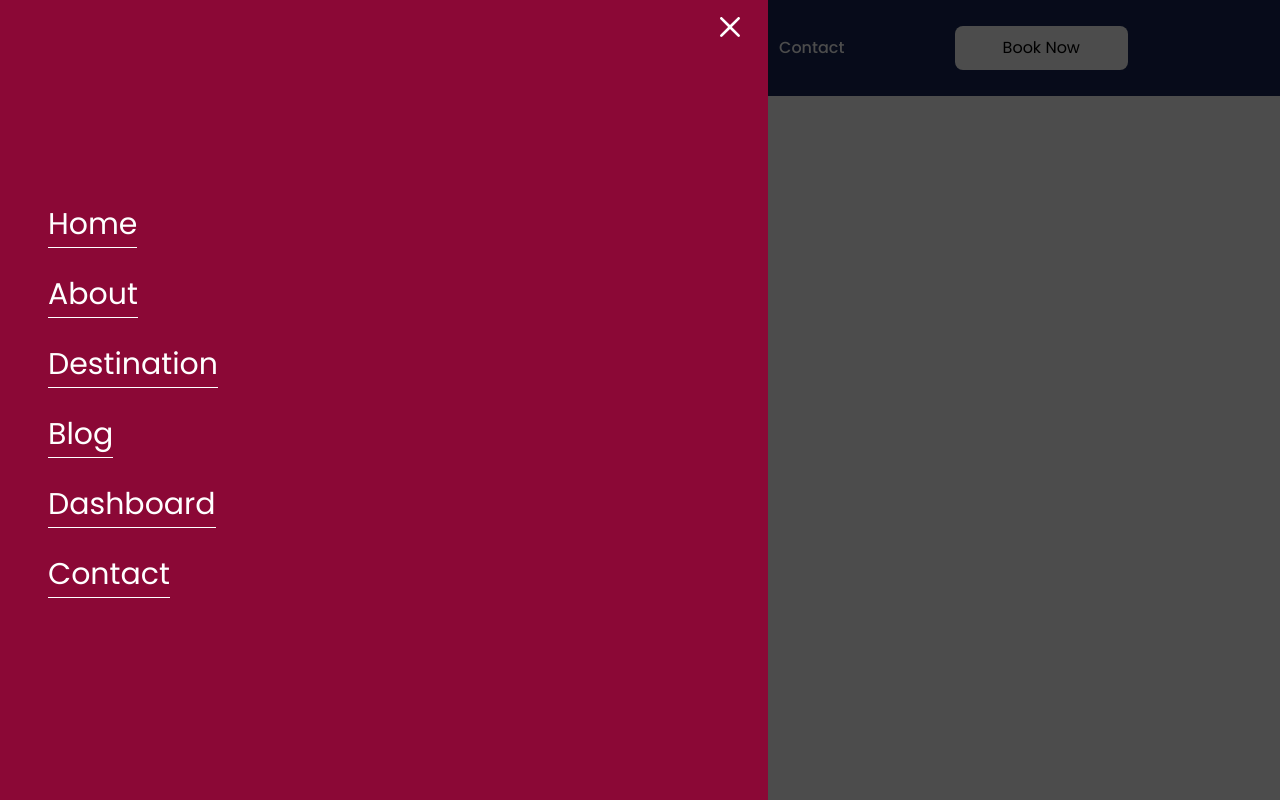
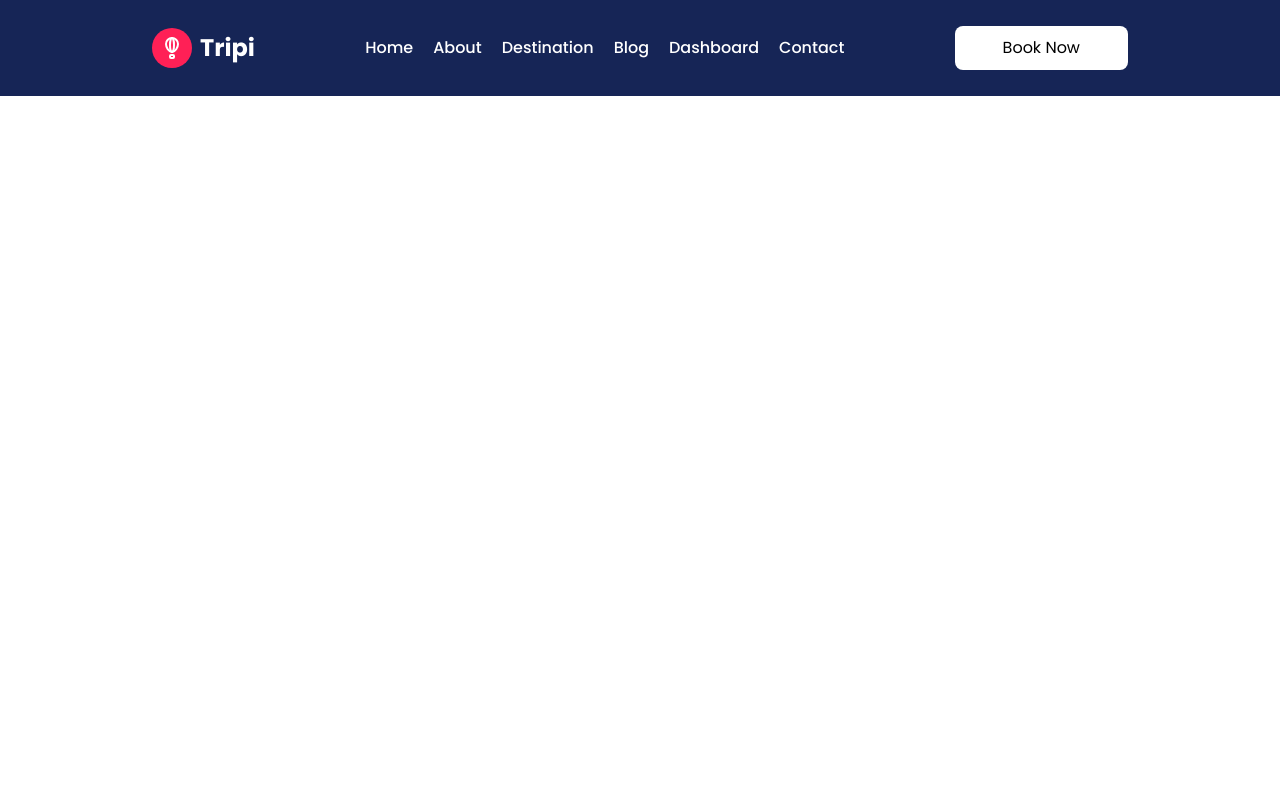
Before and after one commit to emmeiwhite/travel-exploration, a Next.js app: page / in a window 1280 px wide. Built offline with nearby package versions, Linux system fonts and the light colour scheme.

Commit message:
managinig state to toggle between components

```diff
--- a/components/Home/Navbar/MobileNav.tsx
+++ b/components/Home/Navbar/MobileNav.tsx
@@ -9,6 +9,8 @@ type MobileNavProps = {
 export default function MobileNav({ showNav, handleCloseNav }: MobileNavProps) {
   return (
     <div>
+      {showNav && (
+        <>
           {/* 1. layover */}
           <div className="fixed h-screen w-full transform transition-all duration-500 inset-0 bg-black opacity-70 z-40"></div>
 
@@ -27,8 +29,13 @@ export default function MobileNav({ showNav, handleCloseNav }: MobileNavProps) {
             })}
 
             {/* close button */}
-        <CgClose className="absolute top-[0.7rem] right-[1.4rem] h-6 w-6 sm:h-8 sm:w-8 cursor-pointer" />
+            <CgClose
+              className="absolute top-[0.7rem] right-[1.4rem] h-6 w-6 sm:h-8 sm:w-8 cursor-pointer"
+              onClick={handleCloseNav}
+            />
           </div>
+        </>
+      )}
     </div>
   )
 }
```
Lines whose indentation alone changed are shown as unchanged.
